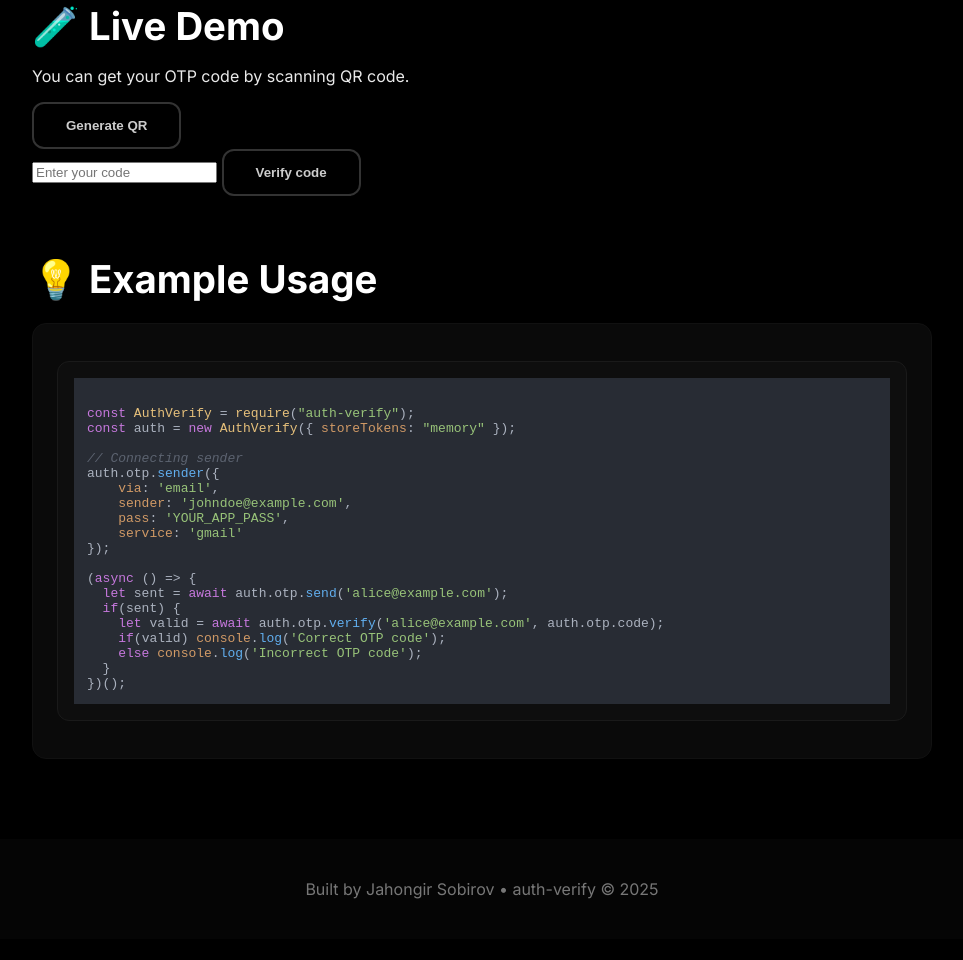
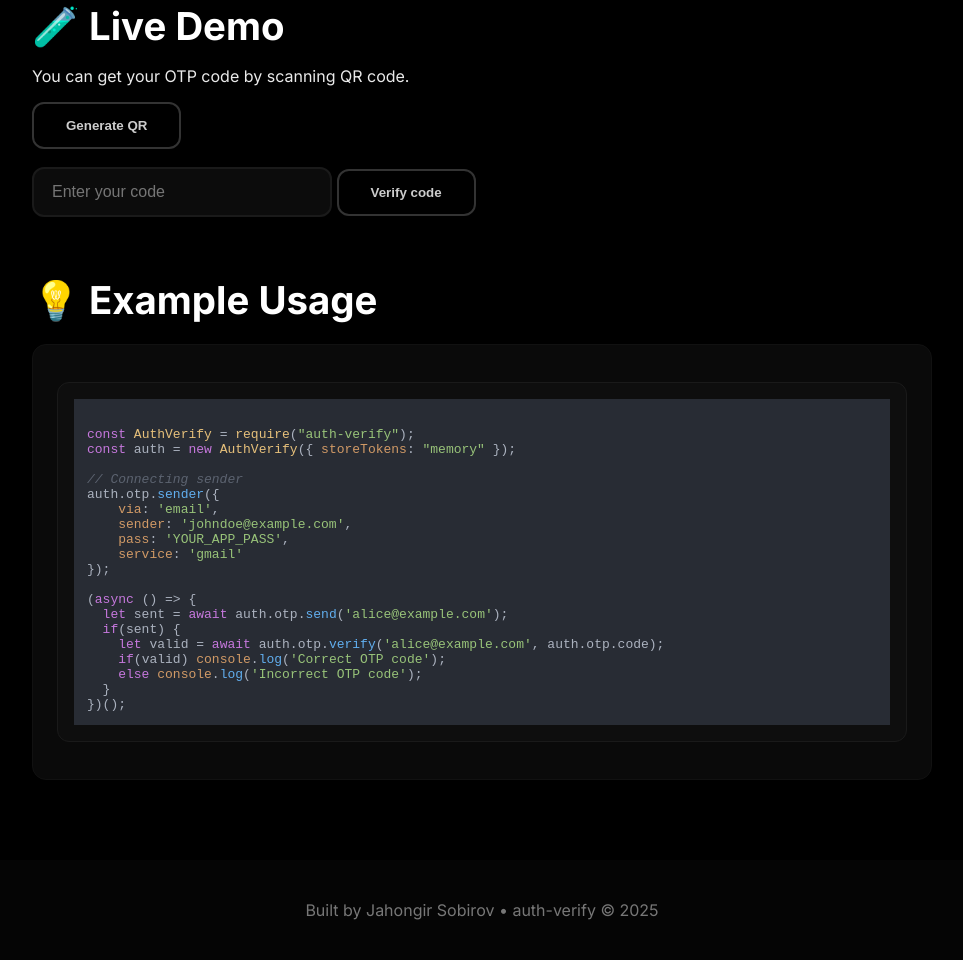
Before and after one commit to Jahongir2007/auth-verify, a website: page index.html in a window 1280 px wide. Shown: the part 1424-2384 px from the top of the page, without its empty margins (158-1121 px from the left). Before the commit the page ends 2363 px from the top, so only its background shows below. Drawn offline with nearby package versions, Linux system fonts and the light colour scheme.

Commit message:
Update index.html

```diff
--- a/index.html
+++ b/index.html
@@ -130,6 +130,24 @@
     .invert {
       filter: invert(1);
     }
+     input[type="text"] {
+      width: 260px;
+      padding: 14px 18px;
+      margin-top: 18px;
+      border-radius: 12px;
+      background: #0c0c0c;
+      border: 2px solid #1a1a1a;
+      color: white;
+      font-size: 1rem;
+      box-shadow: 0 0 12px rgba(0,0,0,0.35);
+      transition: 0.25s;
+    }
+    input[type="text"]:focus {
+      border-color: #0070f3;
+      box-shadow: 0 0 18px rgba(0,118,255,0.35);
+      outline: none;
+      transform: translateY(-2px);
+    }
   </style>
 </head>
 
```
